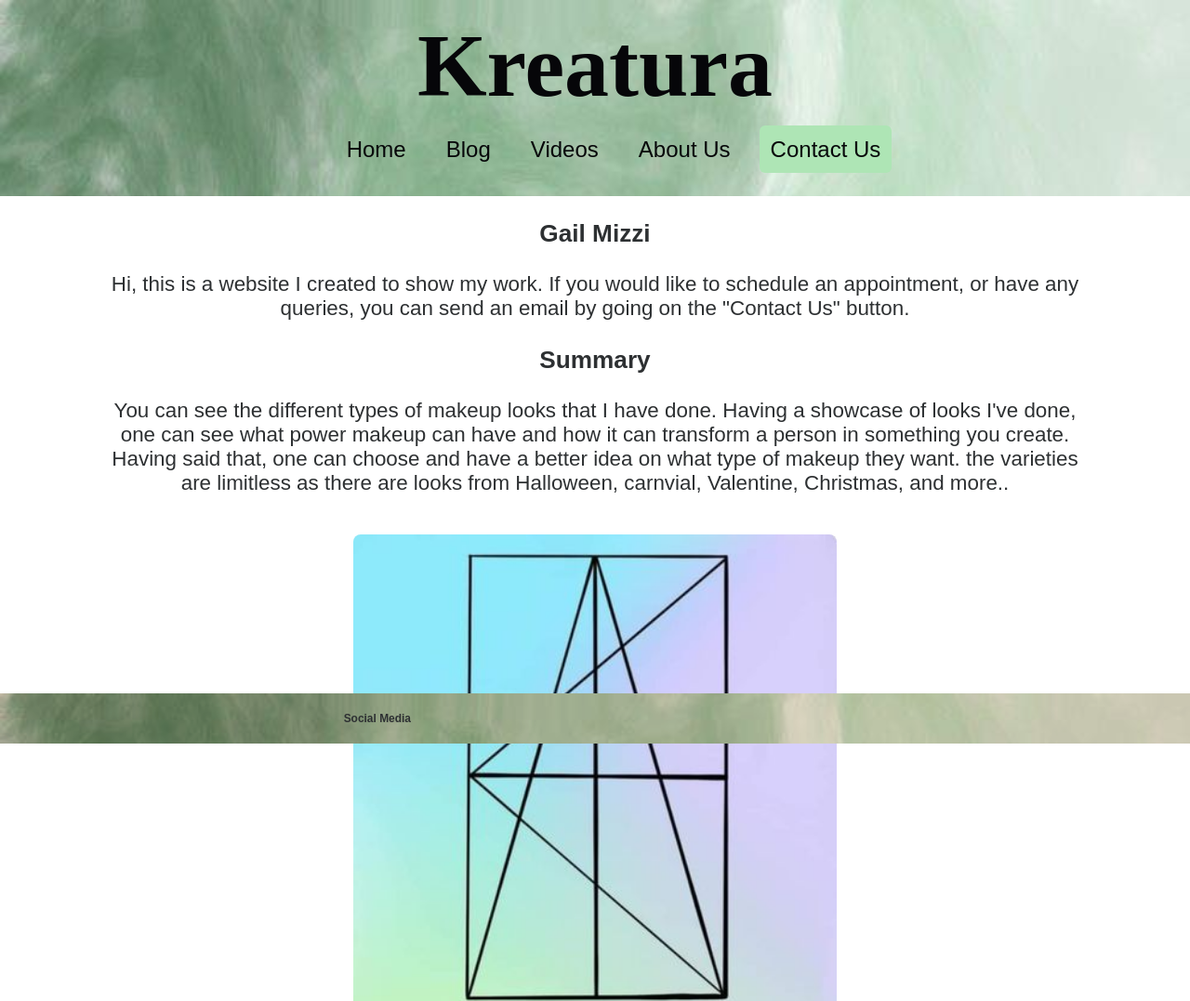
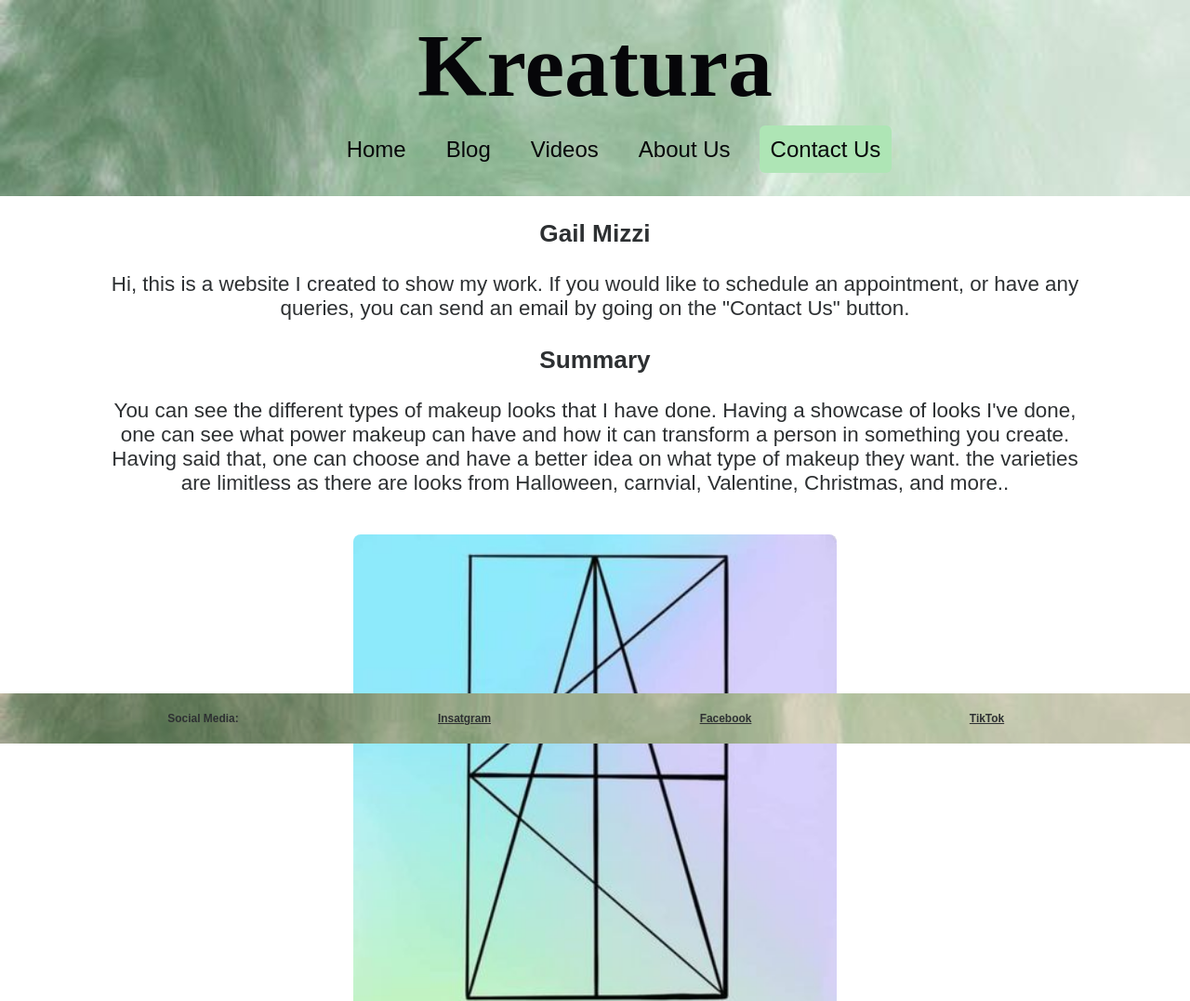
Before and after one commit to gailmizzi/gailmizzi.github.io, a plain HTML site: page index.html in a window 1280 px wide. Shown: the top 1077 px of the page at 93% size. Drawn offline with Linux system fonts and the light colour scheme.

Commit message:
Fixed footer in home page

```diff
--- a/index.html
+++ b/index.html
@@ -77,14 +77,20 @@
 
     <footer class="main-footer">
         <div class="container">
+
             <div class="row">
-                <div class="col-7">
-                    <h5>Social Media </h5>
-
-
+                <div class="col-3">
+                    <h5>Social Media: </h5>
                 </div>
-                <div class="col-1"></div>
-
+                <div class="col-3">
+                    <a href="https://www.instagram.com/kreatura__by_gail/"><h5>Insatgram</h5></a>
+                </div>
+                <div class="col-3">
+                    <a href="https://www.facebook.com/people/Kreatura/100063893107117/"> <h5>Facebook</h5></a>
+                </div>
+                <div class="col-3">
+                    <a href="https://www.tiktok.com/@kreatura_by_gail"> <h5>TikTok</h5></a>
+                </div>
             </div>
         </div>
     </footer>
```
